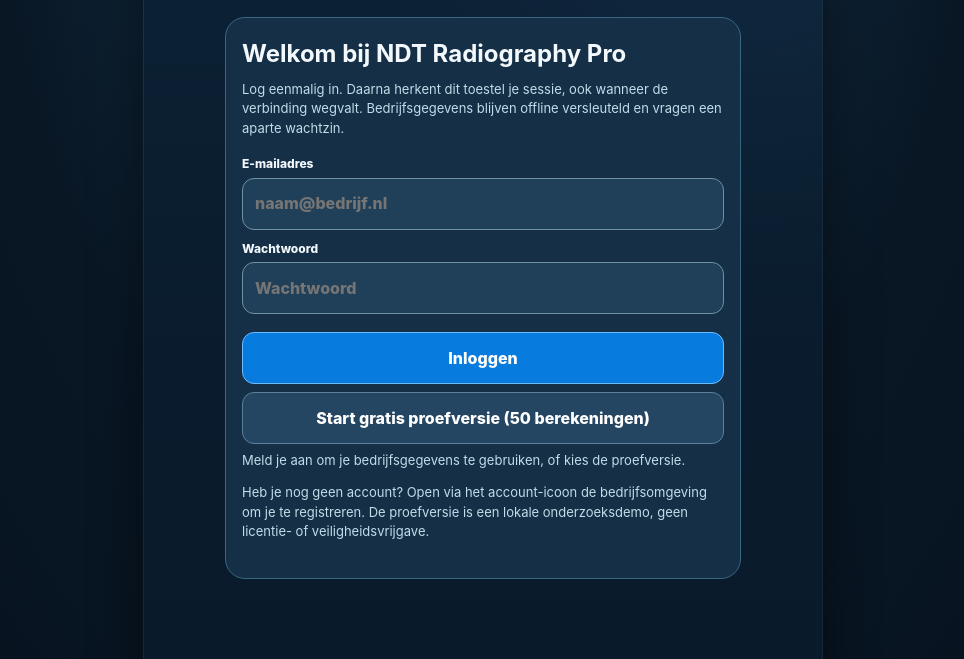
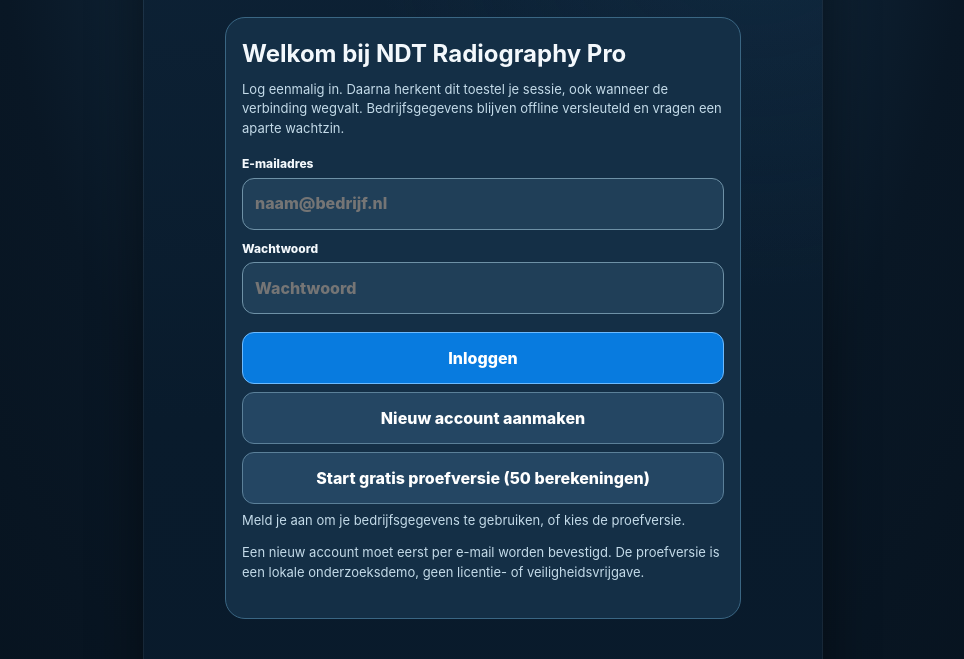
Before and after one commit to nigelvandervorst17-lang/VT-App, a plain HTML site: page index.html in a window 1280 px wide. Shown: the part 141-800 px from the top of the page, without its empty margins (157-1121 px from the left). Drawn offline with Linux system fonts and the light colour scheme.

Commit message:
Add self-service Supabase registration button directly under login

```diff
--- a/index.html
+++ b/index.html
@@ -206,11 +206,12 @@ catch{document.documentElement.classList.add('ndt-entry-loading')}
    <label for="ndtEntryEmail">E-mailadres<input id="ndtEntryEmail" type="email" autocomplete="email" required placeholder="naam@bedrijf.nl"></label>
    <label for="ndtEntryPassword">Wachtwoord<input id="ndtEntryPassword" type="password" autocomplete="current-password" required placeholder="Wachtwoord"></label>
    <button id="ndtEntrySubmit" type="submit">Inloggen</button>
+   <button id="ndtEntryRegister" class="secondary" type="button">Nieuw account aanmaken</button>
   </form>
   <button id="ndtEntryTrial" class="secondary" type="button">Start gratis proefversie (50 berekeningen)</button>
   <button id="ndtEntryOffline" class="secondary" type="button" hidden>Doorgaan in Offline Bunker-modus</button>
   <p id="ndtEntryStatus" role="status" aria-live="polite">Log in of kies de proefversie.</p>
-  <p>Heb je nog geen account? Open via het account-icoon de bedrijfsomgeving om je te registreren. De proefversie is een lokale onderzoeksdemo, geen licentie- of veiligheidsvrijgave.</p>
+  <p>Een nieuw account moet eerst per e-mail worden bevestigd. De proefversie is een lokale onderzoeksdemo, geen licentie- of veiligheidsvrijgave.</p>
  </div>
 </section>
 <a href="./research/company-suite/index.html" id="ndtCompanyLaunch" class="ndt-company-launch" aria-label="Bedrijfsmodus openen: proefberekeningen en bedrijfsaccounts">
```
